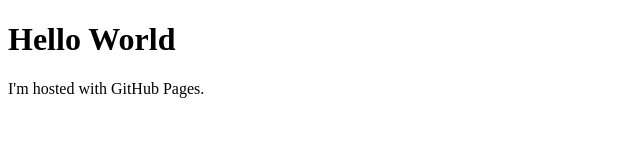
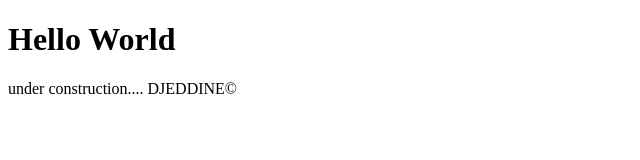
Before and after one commit to djedd1ne/djedd1ne.github.io, a plain HTML site: page index.html in a window 1280 px wide. Shown: the full height of the page, 0-640 px from the left. Drawn offline with Linux system fonts and the light colour scheme.

Commit message:
Update index.html

```diff
--- a/index.html
+++ b/index.html
@@ -2,6 +2,6 @@
 <html>
 <body>
 <h1>Hello World</h1>
-<p>I'm hosted with GitHub Pages.</p>
+<p>under construction.... DJEDDINE©</p>
 </body>
 </html>
```
